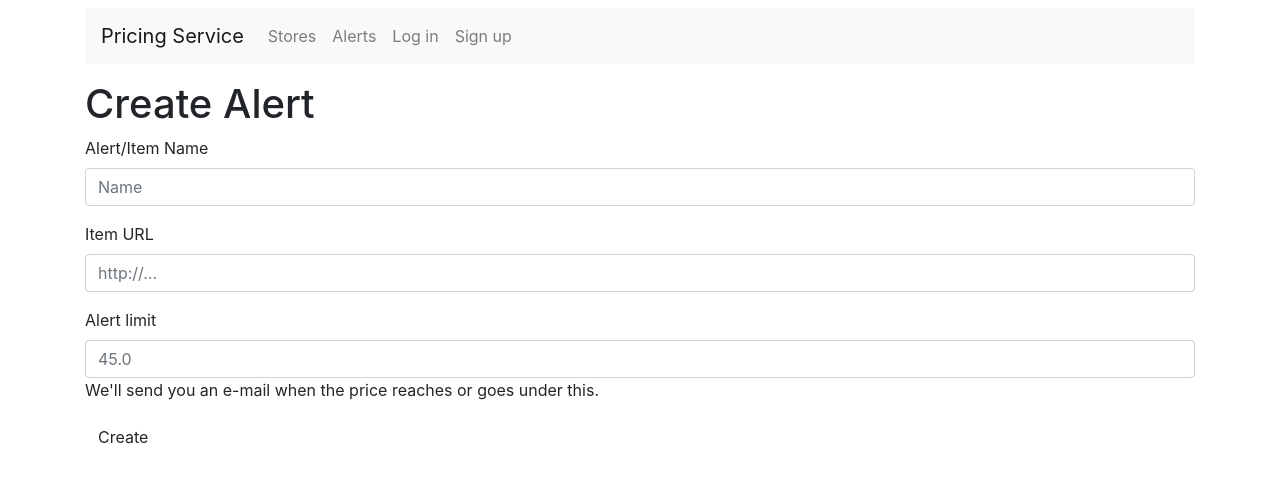
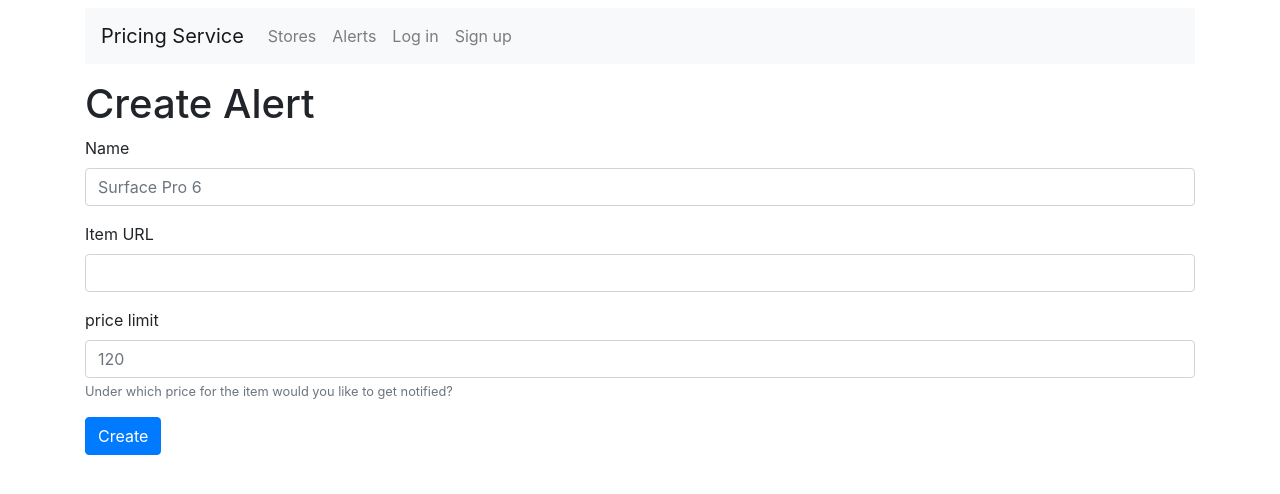
Before and after one commit to k33rth1/pricing_services, a Flask app: page /alerts/new in a window 1280 px wide. Shown: the top 494 px of the page. Run offline with Flask 2, Linux system fonts and the light colour scheme; the visitor is signed in with stand-in values (Sample User, id 1); some libraries are stand-ins or nearby versions.

Commit message:
made changes

```diff
--- a/models/user/decorators.py
+++ b/models/user/decorators.py
@@ -4,7 +4,7 @@ from flask import session, flash, redirect, url_for,current_app
 
 def requires_login(f: Callable) -> Callable:
     @functools.wraps(f)
-    def decorated_function(*args, **kwargs):
+    def decorated_function(*args,**kwargs):
         if not session.get('email'):
             flash('You need to be signed in for this page', 'danger')
             return redirect(url_for('users.login_user'))
@@ -13,7 +13,7 @@ def requires_login(f: Callable) -> Callable:
 
 def requires_admin(f:Callable) -> Callable:
     @functools.wraps(f)
-    def decorated_function(*args, **kwargs):
+    def decorated_function(*args,**kwargs):
         if session.get('email') != current_app.config.get('ADMIN',''):
             flash('You need to be an administrator to access this page.', 'danger')
             return redirect(url_for('users.login_user'))
--- a/templates/alerts/new_alert.html
+++ b/templates/alerts/new_alert.html
@@ -1,25 +1,25 @@
 {% extends "base.html" %}
+
 {% block content %}
-    <div class="page-header">
-        <h1>Create Alert</h1>
-    </div>
-    <div class="form">
+    <header><h1>Create Alert</h1></header>
+    <section class="create-alert-form">
         <form method="post">
             <div class="form-group">
-                <label for="name">Alert/Item Name</label>
-                <input type="text" class="form-control" id="name" name="name" placeholder="Name">
+                <label for="name">Name</label>
+                <input type="text" class="form-control" id="name" name="name" placeholder="Surface Pro 6" />
             </div>
             <div class="form-group">
-                <label for="url">Item URL</label>
-                <input type="text" class="form-control" id="url" name="url" placeholder="http://...">
+                <label for="item_url">Item URL</label>
+                <input type="text" class="form-control" id="item_url" name="item_url" />
             </div>
             <div class="form-group">
-                <label for="price_limit">Alert limit</label>
-                <input type="text" class="form-control" id="price_limit" name="price_limit" placeholder="45.0"
-                       aria-describedby="priceLimitBlock">
-                <span id="priceLimitBlock" class="help-block">We'll send you an e-mail when the price reaches or goes under this.</span>
+                <label for="price_limit">price limit</label>
+                <input type="text" class="form-control" id="price_limit" name="price_limit" placeholder='120' aria-describedby="priceLimitHelp"/>
+                <small id="priceLimitHelp" class="form-text text-muted">
+                   Under which price for the item would you like to get notified?
+                </small>
             </div>
-            <button type="submit" class="btn btn-default">Create</button>
+            <button type="submit" class="btn btn-primary" >Create</button>
         </form>
-    </div>
+    </section>
 {% endblock %}
```
Also changed, not shown: templates/alerts/alert.html (deleted, +0 -23 lines), templates/alerts/index.html (added, +28 -0 lines).
